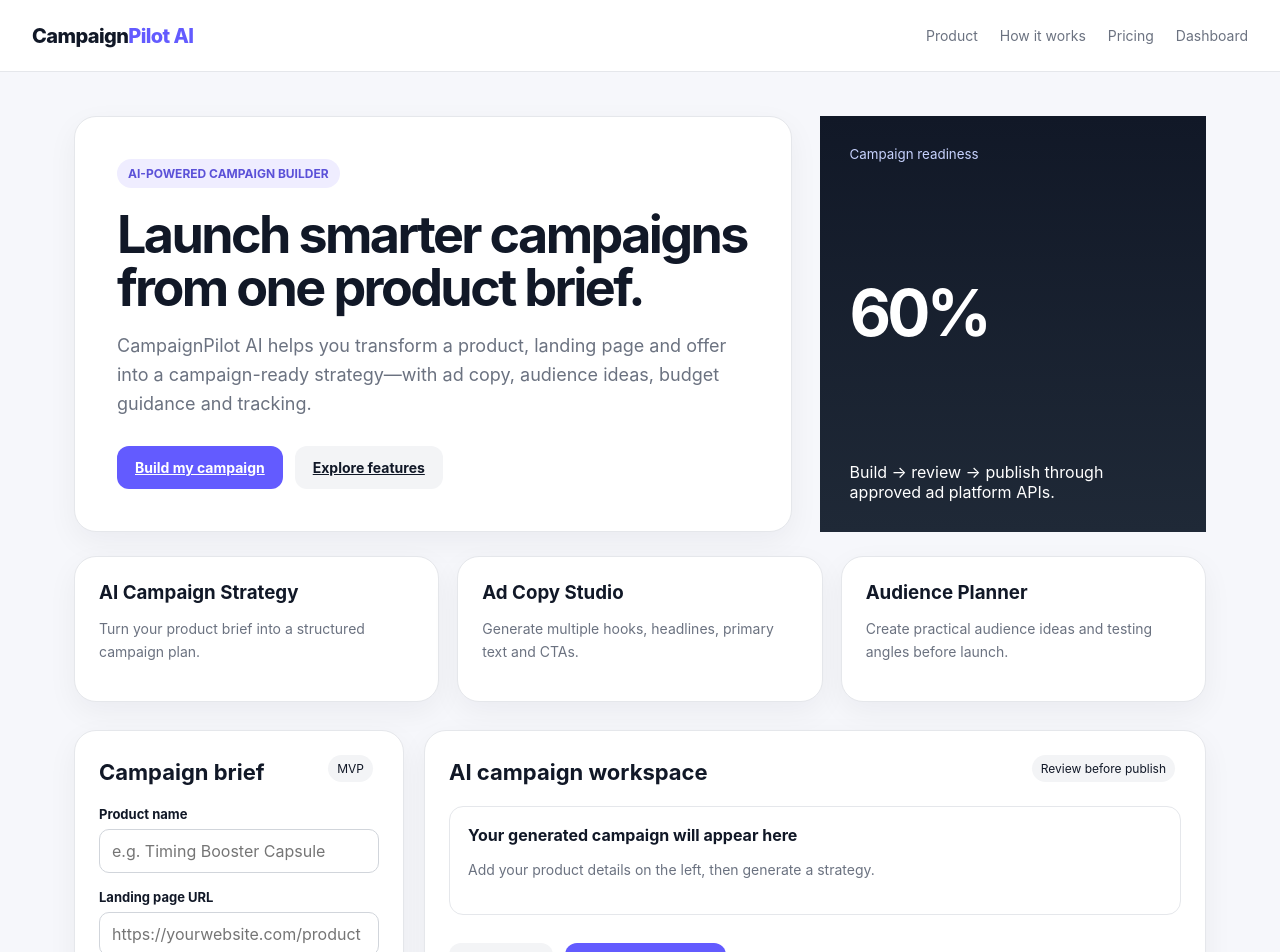
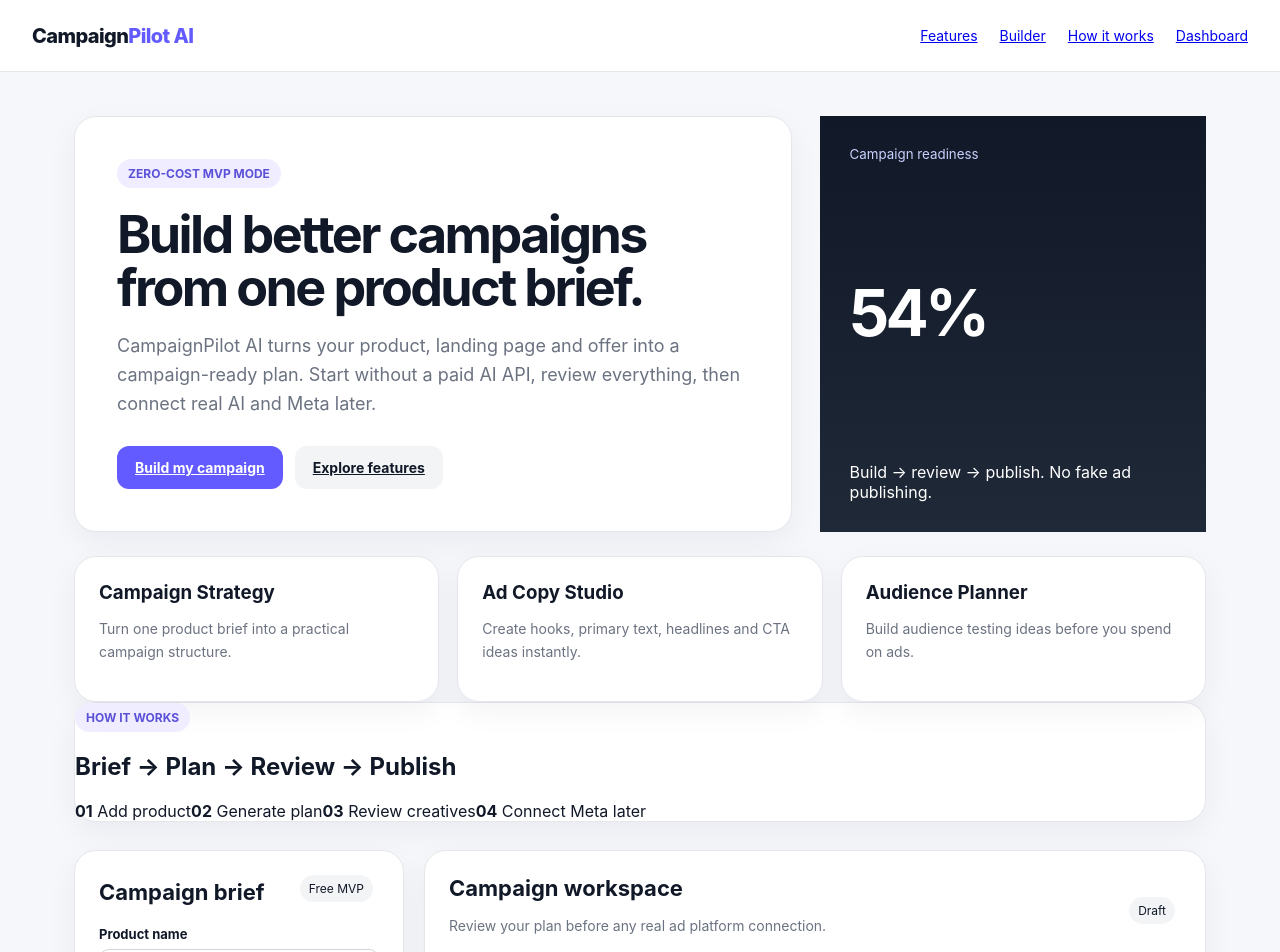
Before and after one commit to meherul382/CampaignPilot-AI, a Next.js app: page / in a window 1280 px wide. Shown: the top 952 px of the page. Built offline with nearby package versions, Linux system fonts and the light colour scheme.

Commit message:
Build zero-cost campaign planning MVP

```diff
--- a/app/page.tsx
+++ b/app/page.tsx
@@ -2,10 +2,12 @@
 
 import { useMemo, useState } from "react";
 
+type Plan = { angle: string; primary: string; headlines: string[]; audience: string[]; cta: string; score: number };
+
 const features = [
-  { title: "AI Campaign Strategy", text: "Turn your product brief into a structured campaign plan." },
-  { title: "Ad Copy Studio", text: "Generate multiple hooks, headlines, primary text and CTAs." },
-  { title: "Audience Planner", text: "Create practical audience ideas and testing angles before launch." },
+  { title: "Campaign Strategy", text: "Turn one product brief into a practical campaign structure." },
+  { title: "Ad Copy Studio", text: "Create hooks, primary text, headlines and CTA ideas instantly." },
+  { title: "Audience Planner", text: "Build audience testing ideas before you spend on ads." },
 ];
 
 export default function Home() {
@@ -16,32 +18,45 @@
   const [budget, setBudget] = useState("20");
   const [generated, setGenerated] = useState(false);
 
-  const score = useMemo(() => Math.min(94, 60 + product.length + description.length / 5), [product, description]);
+  const score = useMemo(() => Math.min(96, Math.round(54 + product.length * 1.5 + description.length / 4)), [product, description]);
+
+  const plan: Plan = useMemo(() => {
+    const name = product || "your product";
+    const benefit = description.trim() || "a simpler solution for your customers' needs";
+    return {
+      angle: `Lead with the clearest customer benefit: ${benefit.slice(0, 140)}. Keep the offer simple and test different hooks.`,
+      primary: `Looking for ${name}? Discover a practical way to get started with ${name}. ${description ? description.slice(0, 150) : "Show the main benefit, explain why it matters, and give people one clear next step."} See the details and take the next step today.`,
+      headlines: [`Discover ${name}`, `${name}: A smarter way to start`, `See what ${name} can do`],
+      audience: ["Broad prospecting audience", "Problem/intent-based audience", "Warm visitors or engaged users"],
+      cta: objective === "Leads" ? "Sign Up" : objective === "Traffic" ? "Learn More" : objective === "Engagement" ? "Learn More" : "Shop Now",
+      score,
+    };
+  }, [product, description, objective, score]);
 
   function generatePlan() {
     setGenerated(true);
-    document.getElementById("results")?.scrollIntoView({ behavior: "smooth" });
+    document.getElementById("results")?.scrollIntoView({ behavior: "smooth", block: "start" });
   }
 
   return (
     <main className="shell">
       <nav className="nav">
         <div className="brand">Campaign<span>Pilot AI</span></div>
-        <div className="navlinks"><span>Product</span><span>How it works</span><span>Pricing</span><span>Dashboard</span></div>
+        <div className="navlinks"><a href="#features">Features</a><a href="#workspace">Builder</a><a href="#how">How it works</a><a href="#workspace">Dashboard</a></div>
       </nav>
 
       <div className="wrap">
         <section className="hero">
           <div className="heroCard">
-            <span className="eyebrow">AI-POWERED CAMPAIGN BUILDER</span>
-            <h1>Launch smarter campaigns from one product brief.</h1>
-            <p>CampaignPilot AI helps you transform a product, landing page and offer into a campaign-ready strategy—with ad copy, audience ideas, budget guidance and tracking.</p>
+            <span className="eyebrow">ZERO-COST MVP MODE</span>
+            <h1>Build better campaigns from one product brief.</h1>
+            <p>CampaignPilot AI turns your product, landing page and offer into a campaign-ready plan. Start without a paid AI API, review everything, then connect real AI and Meta later.</p>
             <div className="actions"><a className="btn primary" href="#workspace">Build my campaign</a><a className="btn secondary" href="#features">Explore features</a></div>
           </div>
           <div className="score">
             <small>Campaign readiness</small>
-            <strong>{Math.round(score)}%</strong>
-            <span>Build → review → publish through approved ad platform APIs.</span>
+            <strong>{score}%</strong>
+            <span>Build → review → publish. No fake ad publishing.</span>
           </div>
         </section>
 
@@ -49,35 +64,39 @@
           {features.map((f) => <div className="panel card" key={f.title}><h3>{f.title}</h3><p className="muted">{f.text}</p></div>)}
         </section>
 
+        <section id="how" className="how panel">
+          <div><span className="eyebrow">HOW IT WORKS</span><h2>Brief → Plan → Review → Publish</h2></div>
+          <div className="steps"><span><b>01</b> Add product</span><span><b>02</b> Generate plan</span><span><b>03</b> Review creatives</span><span><b>04</b> Connect Meta later</span></div>
+        </section>
+
         <section id="workspace" className="workspace">
           <aside className="panel sidebar">
-            <div className="sectionTitle"><h2>Campaign brief</h2><span className="pill">MVP</span></div>
+            <div className="sectionTitle"><h2>Campaign brief</h2><span className="pill">Free MVP</span></div>
             <div className="field"><label>Product name</label><input value={product} onChange={(e)=>setProduct(e.target.value)} placeholder="e.g. Timing Booster Capsule" /></div>
             <div className="field"><label>Landing page URL</label><input value={url} onChange={(e)=>setUrl(e.target.value)} placeholder="https://yourwebsite.com/product" /></div>
             <div className="field"><label>Product description</label><textarea value={description} onChange={(e)=>setDescription(e.target.value)} placeholder="What is it, who is it for, and what makes it useful?" /></div>
             <div className="field"><label>Campaign objective</label><select value={objective} onChange={(e)=>setObjective(e.target.value)}><option>Sales</option><option>Leads</option><option>Traffic</option><option>Engagement</option></select></div>
             <div className="field"><label>Daily budget (USD)</label><input type="number" min="1" value={budget} onChange={(e)=>setBudget(e.target.value)} /></div>
-            <button className="btn primary" style={{width:"100%"}} onClick={generatePlan}>Generate campaign plan</button>
+            <button className="btn primary full" onClick={generatePlan}>Generate campaign plan</button>
+            <p className="tiny">Starter generation runs locally in your browser, so there is no AI API bill for this MVP.</p>
           </aside>
 
           <section className="panel content" id="results">
-            <div className="sectionTitle"><h2>AI campaign workspace</h2><span className="pill">Review before publish</span></div>
-            <div className="preview">
-              <strong>{generated ? `${product || "Your product"} campaign` : "Your generated campaign will appear here"}</strong>
-              <p className="muted">{generated ? `Objective: ${objective} · Suggested starting budget: $${budget}/day · Landing page: ${url || "not provided"}` : "Add your product details on the left, then generate a strategy."}</p>
-              {generated && <>
-                <div className="result"><h4>Recommended angle</h4><p className="muted">Lead with one clear customer benefit, a specific proof point, and a direct call to action. Test at least 3 creative angles rather than relying on one ad.</p></div>
-                <div className="result"><h4>Primary text</h4><p className="muted">Stop scrolling. Discover a simpler way to solve the problem your audience is already searching for. See how {product || "this product"} can fit into your routine today.</p></div>
-                <div className="result"><h4>Headlines</h4><span className="pill">Try it today</span><span className="pill">A smarter way to get started</span><span className="pill">See the difference</span></div>
-                <div className="result"><h4>Audience test set</h4><p className="muted">Start broad enough for the platform to learn, then test 2–4 distinct intent or interest clusters based on your real customer profile.</p></div>
-                <div className="result"><h4>UTM template</h4><p className="muted">{`utm_source=meta&utm_medium=paid_social&utm_campaign=${encodeURIComponent((product || "campaign").toLowerCase().replace(/[^a-z0-9]+/g,"-"))}&utm_content=ad-name`}</p></div>
-              </>}
-            </div>
-            <div className="actions"><button className="btn secondary">Save draft</button><button className="btn primary">Connect Meta later</button></div>
+            <div className="sectionTitle"><div><h2>Campaign workspace</h2><p className="muted">Review your plan before any real ad platform connection.</p></div><span className="pill">Draft</span></div>
+            {!generated ? <div className="empty"><div className="emptyIcon">✦</div><h3>Your campaign plan starts here</h3><p className="muted">Enter your product details and click Generate campaign plan.</p></div> : <div className="preview">
+              <div className="previewTop"><div><strong>{product || "Your product"} campaign</strong><p className="muted">{objective} · ${budget}/day · {url || "No landing page URL"}</p></div><span className="ready">{plan.score}% ready</span></div>
+              <div className="result"><h4>Recommended angle</h4><p className="muted">{plan.angle}</p></div>
+              <div className="result"><h4>Primary text</h4><p className="muted">{plan.primary}</p></div>
+              <div className="result"><h4>Headlines</h4>{plan.headlines.map((h)=><span className="pill" key={h}>{h}</span>)}</div>
+              <div className="result"><h4>Audience test set</h4>{plan.audience.map((a)=><span className="pill" key={a}>{a}</span>)}</div>
+              <div className="result"><h4>Suggested CTA</h4><span className="cta">{plan.cta}</span></div>
+              <div className="result"><h4>UTM template</h4><p className="muted">{`utm_source=meta&utm_medium=paid_social&utm_campaign=${encodeURIComponent((product || "campaign").toLowerCase().replace(/[^a-z0-9]+/g,"-"))}&utm_content=ad-name`}</p></div>
+            </div>}
+            <div className="actions"><button className="btn secondary" disabled={!generated}>Save draft</button><button className="btn primary" onClick={()=>alert("Meta connection will be enabled after Meta Developer App and OAuth setup.")}>Connect Meta later</button></div>
           </section>
         </section>
       </div>
-      <footer className="footer">© 2026 CampaignPilot AI · Built for campaign planning, creative testing and measured growth.</footer>
+      <footer className="footer">© 2026 CampaignPilot AI · Zero-cost planning MVP · Real Meta publishing will require approved Meta API access.</footer>
     </main>
   );
 }
```
